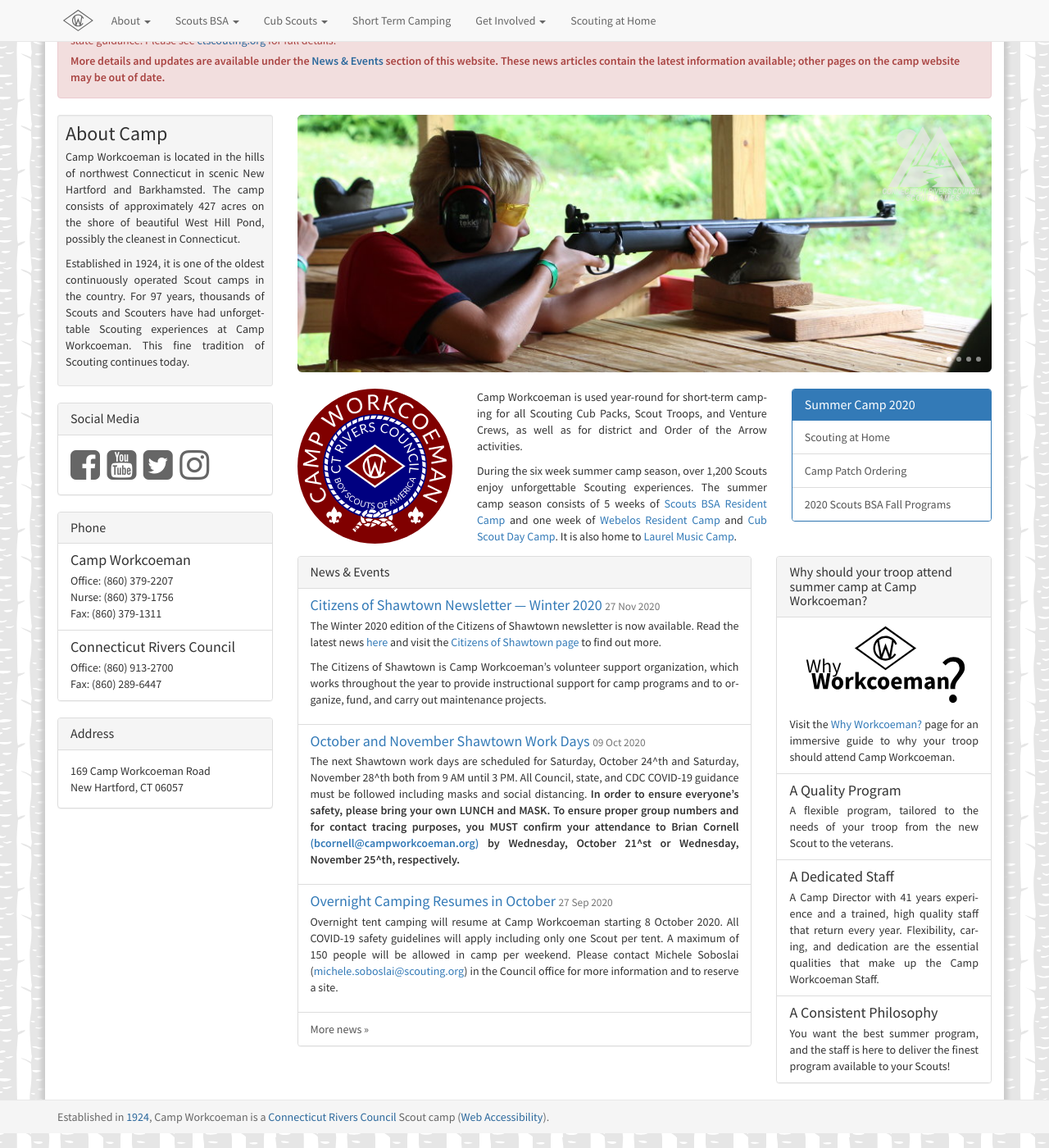
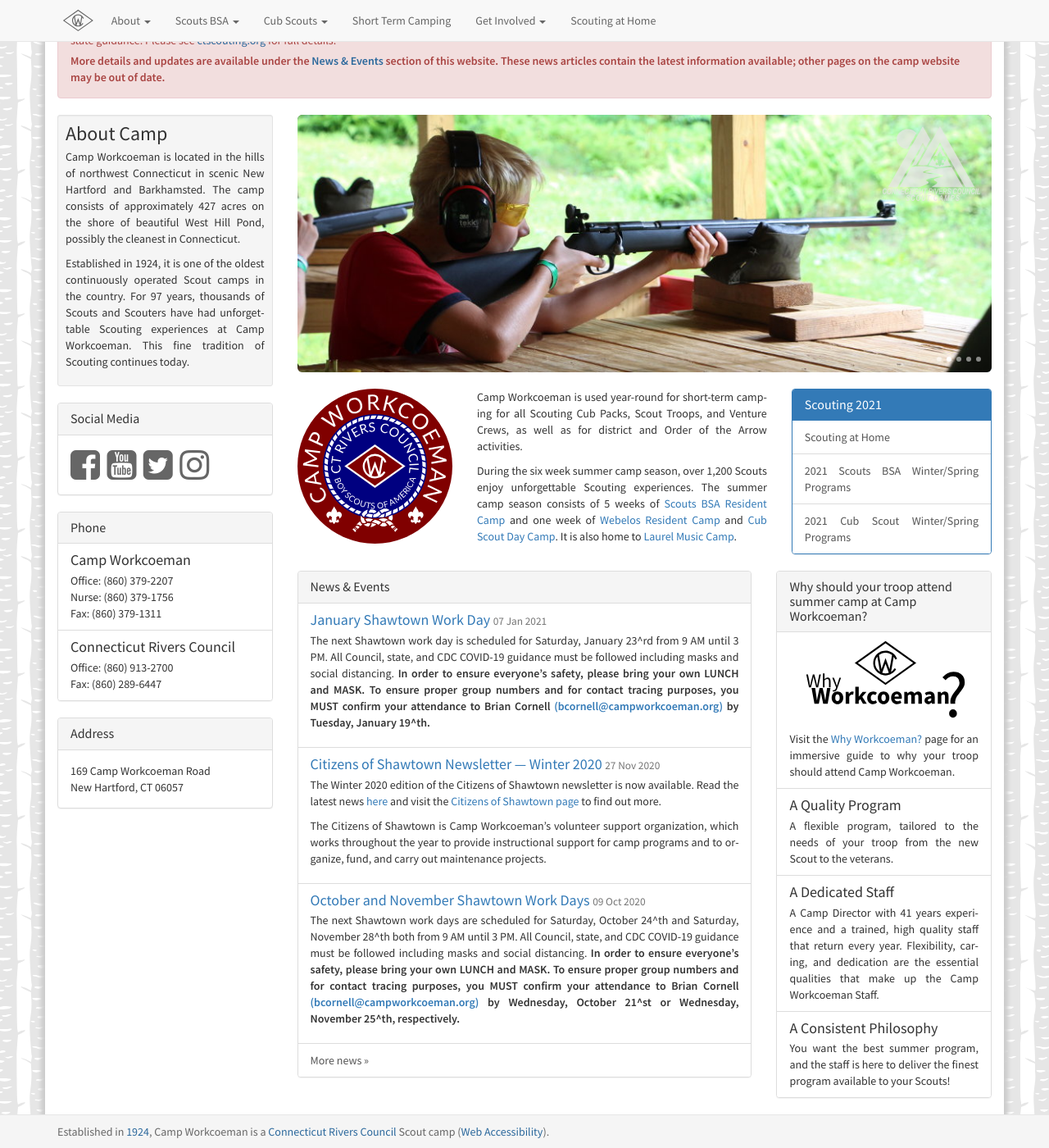
Before and after one commit to campworkcoeman/campworkcoeman.org, a Jekyll site: the page built from index.html, in a window 1280 px wide and 1400 px high, scrolled down 363 px. Shown: the whole window at 82% size. Built offline with Jekyll 4.4.1, drawn with Linux system fonts in a browser that asks for light colours; nearby versions of some CDN libraries; Markdown is read by kramdown in place of the engine named in the settings.

Commit message:
Add Shawtown work day and winter/spring programs.

```diff
--- a/_includes/navbar.html
+++ b/_includes/navbar.html
@@ -36,7 +36,7 @@
         <li class="dropdown">
           <div class="dropdown-toggle">Scouts BSA <b class="caret"></b></div>
           <ul class="dropdown-menu">
-            <li><a href="{{ site.url }}/scouts-bsa/2020-fall-programs/">2020 Fall Programs</a></li>
+            <li><a href="{{ site.url }}/scouts-bsa/2021-winter-spring-programs/">2021 Winter/Spring Programs</a></li>
             <li><a href="{{ site.url }}/scouts-bsa/resident-camp/">Resident Camp</a></li>
             <li><a href="{{ site.url }}/scouts-bsa/program-areas/">Program Area Highlights</a></li>
             <li><a href="{{ site.url }}/scouts-bsa/special-programs/">Special Programs</a></li>
@@ -53,7 +53,7 @@
         <li class="dropdown">
           <div class="dropdown-toggle">Cub Scouts <b class="caret"></b></div>
           <ul class="dropdown-menu">
-            <li><a href="{{ site.url }}/cub-scouts/2020-fall-programs/">2020 Fall Programs</a></li>
+            <li><a href="{{ site.url }}/cub-scouts/2021-winter-spring-programs/">2021 Winter/Spring Programs</a></li>
             <li><a href="{{ site.url }}/cub-scouts/overview/">Overview</a></li>
             <li><a href="{{ site.url }}/cub-scouts/day-camp/">Cub Scout Day Camp</a></li>
             <li><a href="{{ site.url }}/cub-scouts/family-camp/">Free Style Family Camp</a></li>
--- /dev/null
+++ b/about/news/_posts/2021-01-07-january-shawtown-work-day.md
@@ -0,0 +1,7 @@
+---
+published: true
+layout: news-item
+title: January Shawtown Work Day
+---
+
+The next Shawtown work day is scheduled for Saturday, January 23^rd from 9 AM until 3 PM. All Council, state, and CDC COVID-19 guidance must be followed including masks and social distancing. **In order to ensure everyone's safety, please bring your own LUNCH and MASK. To ensure proper group numbers and for contact tracing purposes, you MUST confirm your attendance to Brian Cornell [(bcornell@campworkcoeman.org)](mailto:bcornell@campworkcoeman.org) by Tuesday, January 19^th.**
--- a/cub-scouts/2020-fall-programs.md
+++ /dev/null
@@ -1,21 +0,0 @@
----
-published: true
-layout: generic
-title: 2020 Cub Scout Fall Programs
-description: This page contains information on and links to the council website to register for fall 2020 programs at Camp Workcoeman.
-keywords: "Cub Scout, resident camp, 2020, registration, reservation, fall programs"
----
-
-## Workcoeman Adventure Weekend --- September 12 and/or 13, 2020
-
-It's time to put the outing back into Scouting! Cubs, Scouts BSA, and families are invited to join for a day of Scouting fun and advancement at Camp Workcoeman. Come out for a day to experience the swimming, boating, shooting sports, and wilderness that was missing this summer. Various camp amenities will be available to enjoy throughout the day or sign-up for one of the many merit badge or advancement programs offered. This event has a max capacity of 80 people, so first come first serve. A full list of Cub Scout advancement opportunities, full day Scouts BSA merit badges, and Discover Scuba details are listed on the registration page.
-
-> %list-group%
-> <a href="https://scoutingevent.com/066-2020WorkcoemanAdventure" class="list-group-item">Register for Workcoeman Adventure Weekend</a>
-
-## Webelos Adventure --- September 19 or 20, 2020
-
-Webelos Adventure is a day event for Webelos and Arrow of Light Scouts and Dens with parents and/or Den Leaders. Scouts can choose to eattend either Saturday or Sunday. Attending this event will help Scouts to earn either their Webelos or Arrow of Light award and to have a successful transition to a Scouts BSA Troop laster in the Scouting year. A full list of the 90 minute adventures is provided on the registration page
-
-> %list-group%
-> <a href="https://scoutingevent.com/066-WebelosAdventure2020" class="list-group-item">Register for Webelos Adventure</a>
--- /dev/null
+++ b/cub-scouts/2021-winter-spring-programs.md
@@ -0,0 +1,21 @@
+---
+published: true
+layout: generic
+title: 2021 Cub Scout Winter/Spring Programs
+description: This page contains information on and links to the council website to register for winter/spring 2021 programs at Camp Workcoeman.
+keywords: "Cub Scout, resident camp, 2021, registration, reservation, winter/spring programs"
+---
+
+## Polar Cubs --- Feburary 6, 2021
+
+Calling all Polar Cubs for this exciting new adventure for Cubs and friends! Cubs will participate in fun activities in the morning with BB and archery in the afternoon. This program will run from 10 AM--4 PM and lunch will be provided.   Indoor space will be available to warm up, but please dress for the weather. For check in, please bring a Health Form parts A-B as well as the COVID questionnaire.
+
+> %list-group%
+> <a href="https://scoutingevent.com/066-43410" class="list-group-item">Register for Polar Cubs</a>
+
+## Winter Cub Extravaganza --- February 6, 2021
+
+Come for a day of winter fun at Camp Workcoeman. More info coming soon.
+
+> %list-group%
+> <a href="https://scoutingevent.com/066" class="list-group-item">Register for Winter Cub Extravaganza (Coming Soon)</a>
--- a/index.html
+++ b/index.html
@@ -44,18 +44,19 @@
         <div class="col-lg-5">
           <div class="panel panel-primary">
             <div class="panel-heading">
-              <h3 class="panel-title">Summer Camp 2020</h3>
+              <h3 class="panel-title">Scouting 2021</h3>
             </div>
             <div class="list-group">
               <a href="{{ site.url }}/scouting-at-home/" class="list-group-item">
                 Scouting at Home
               </a>
-              <a href="{{ site.url }}/about/news/2020/06/10/2020-camp-patch-available/" class="list-group-item">
-                Camp Patch Ordering
+              <a href="{{ site.url }}/scouts-bsa/2021-winter-spring-programs/" class="list-group-item">
+                2021 Scouts BSA Winter/Spring Programs
               </a>
-              <a href="{{ site.url }}//scouts-bsa/2020-fall-programs/" class="list-group-item">
-                2020 Scouts BSA Fall Programs
+              <a href="{{ site.url }}/cub-scouts/2021-winter-spring-programs/" class="list-group-item">
+                2021 Cub Scout Winter/Spring Programs
               </a>
+
             </div>
           </div>
 </div>
--- a/scouts-bsa/2020-fall-programs.md
+++ /dev/null
@@ -1,21 +0,0 @@
----
-published: true
-layout: generic
-title: 2020 Scouts BSA Fall Programs
-description: This page contains information on and links to the council website to register for fall 2020 programs at Camp Workcoeman.
-keywords: "Boy Scout, Scouts BSA, resident camp, 2020, registration, reservation, fall programs"
----
-
-## Trail to Eagle Experience --- October 24, 2020
-
-Workcoeman prepares future Eagle Scouts no like no other. Come be a part of a weekend program to work towards and earn Eagle required merit badges. Instructional sessions will guide you through the ins-and-outs of planning and completing your Eagle Scout Project, developing troop leadership abilities, and navigating the Eagle Scout paperwork. Scouts will work towards an Eagle required merit badge and be part of a discussion session with experienced Scoutmasters covering the basics for troop leadership, developing the Eagle service project, and navigating the Eagle paperwork. Come be a part of the program and get a head start working towards the rank of Eagle Scout.
-
-> %list-group%
-> <a href="https://scoutingevent.com/066-Workcoemaneagleexperience" class="list-group-item">Register for Trail to Eagle Experience</a>
-
-## Winter Camp --- December 27--30, 2020
-
-Held between Christmas and New Year's Day 2021. Winter Camp (day only) is a unique experience where a Scout can earn merit badges and participate in activities that are not obtainable at a summer camp along with learning more about the outdoors. The weather, activities, training, and overall camp atmosphere are vastly unique to any other Scout program. This is not a Klondike Derby. It is an advancement and skills-based program that is exciting and fun. Sign-ups can be done as a unit or provisionally. Staff will be provided to provide supervision if troop leaders can't attend.
-
-> %list-group%
-> <a href="https://scoutingevent.com/066" class="list-group-item">Register for Winter Camp (Coming Soon)</a>
--- /dev/null
+++ b/scouts-bsa/2021-winter-spring-programs.md
@@ -0,0 +1,21 @@
+---
+published: true
+layout: generic
+title: 2021 Scouts BSA Winter/Spring Programs
+description: This page contains information on and links to the council website to register for winter/spring 2021 programs at Camp Workcoeman.
+keywords: "Boy Scout, Scouts BSA, resident camp, 2021, registration, reservation, winter/spring programs"
+---
+
+## STEM Exploration Day --- February 6, 2021
+
+Come out for Scouting fun at the Workcoeman STEM Explorations Day. Scouts will learn about and have the opportunity to earn a STEM focused merit badge. Merit badge offerings include: Digital Technology, Geocaching, Photography, and Space Exploration. Merit badge classes run 9 AM--4 PM and will be hosted in separate locations and cabins around Camp Workcoeman. Based on current health recommendations, class sizes will have a maximum of 10 Scouts each. Lunch will be provided. Masks must be worn and social distancing observed.
+
+> %list-group%
+> <a href="https://scoutingevent.com/066-43408" class="list-group-item">Register for STEM Exploration Day</a>
+
+## Winter Adventure Day --- March 6, 2021
+
+Come participate in winter adventures around Camp Workcoeman. More information coming soon.
+
+> %list-group%
+> <a href="https://scoutingevent.com/066" class="list-group-item">Register for Winter Adventure Day (Coming Soon)</a>
```
